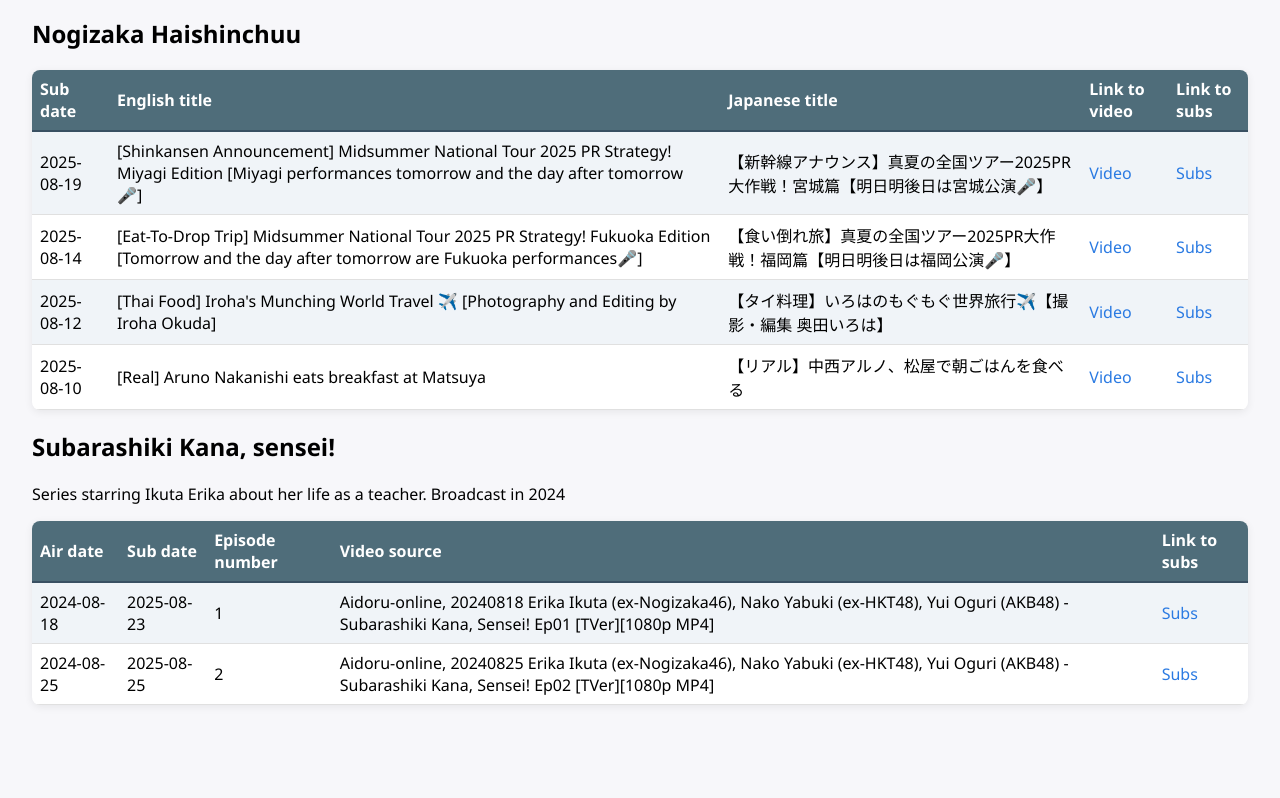
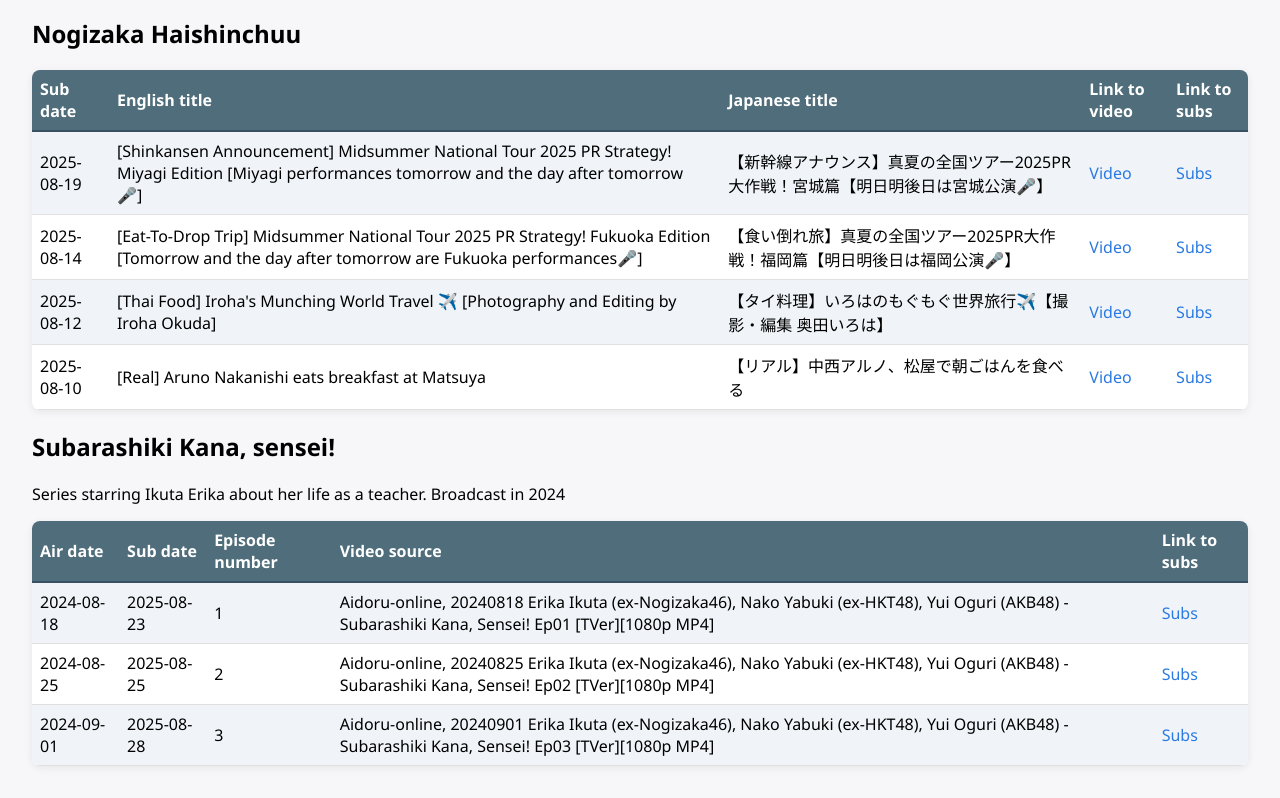
Before and after one commit to nevepura/nogisubs_website, a plain HTML site: page index.html in a window 1280 px wide. Shown: the part 121-919 px from the top of the page. Before the commit the page ends 858 px from the top, so only its background shows below. Drawn offline with Linux system fonts and the light colour scheme.

Commit message:
Add subarashiki ep3

```diff
--- a/index.html
+++ b/index.html
@@ -199,6 +199,21 @@
                     </a>
                 </td>
             </tr>
+
+            <tr>
+                <td>2024-09-01</td>
+                <td>2025-08-28</td>
+                <td>3</td>
+                <td>Aidoru-online, 20240901 Erika Ikuta (ex-Nogizaka46), Nako Yabuki (ex-HKT48), Yui Oguri (AKB48) - Subarashiki Kana, Sensei! Ep03 [TVer][1080p MP4]</td>
+                <td>
+                    <a
+                        target="_blank"
+                        href="https://github.com/nevepura/nogisubs2/blob/main/subarashiki_kana_sensei/ep03/subarashiki_ep03.srt"
+                    >
+                        Subs
+                    </a>
+                </td>
+            </tr>
         </table>
 
     </body>
```
